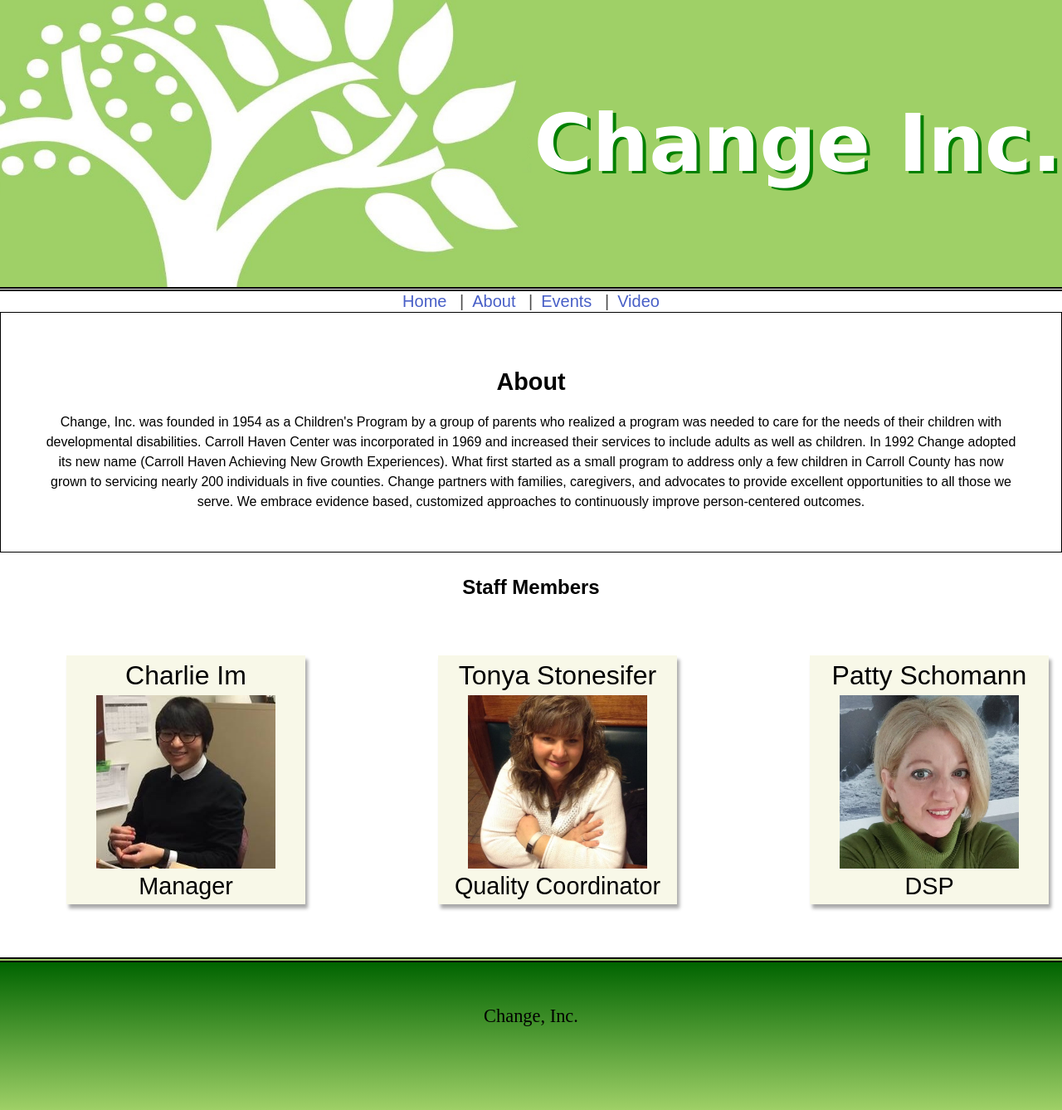
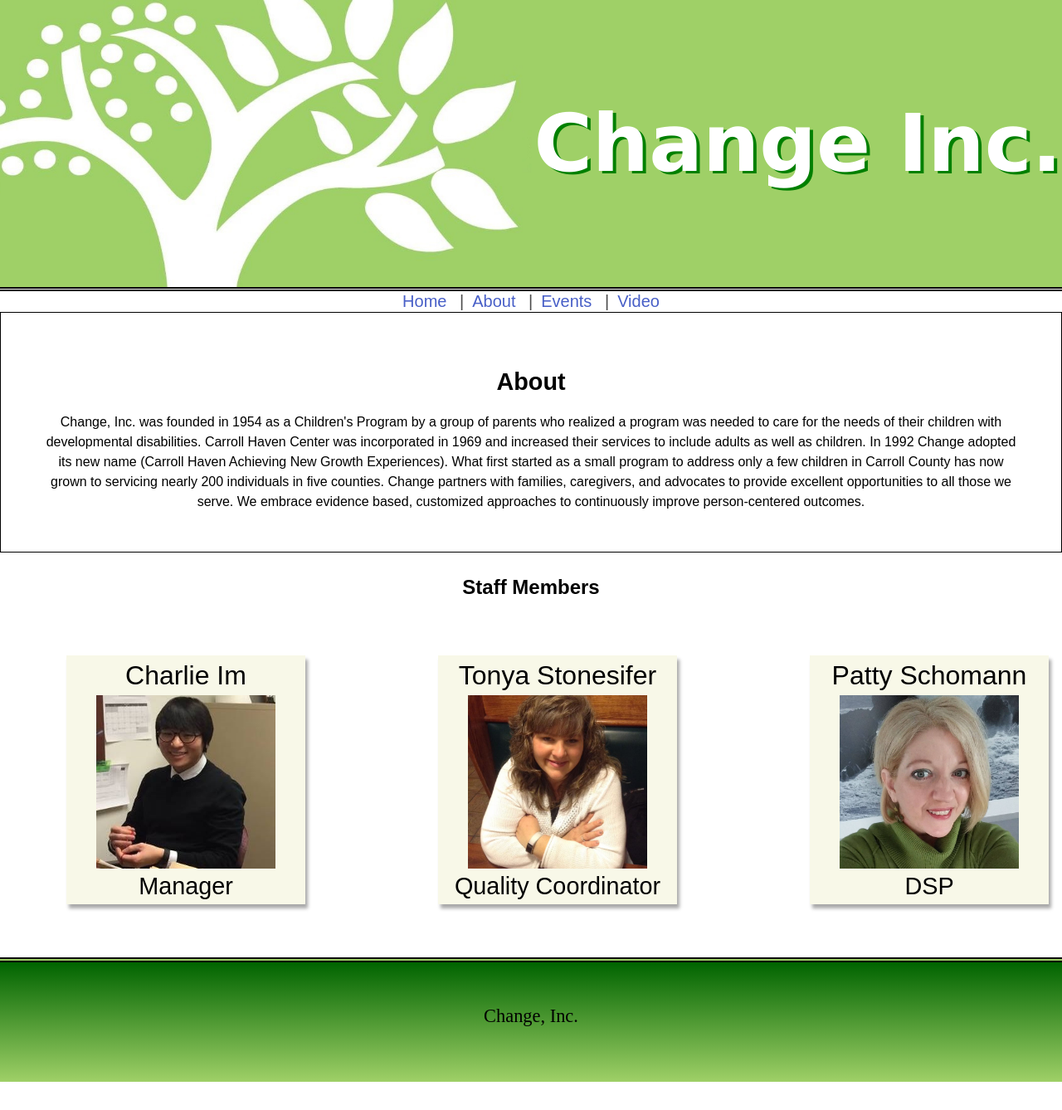
Before and after one commit to Lucariofan843/my-project, a React (Create React App) app: page /About in a window 1280 px wide. Shown: the whole page at 83% size. After the commit the page ends 1304 px from the top, so only its background shows below. Built offline with nearby package versions, Linux system fonts and the light colour scheme.

Commit message:
Part IV Finished Commit

```diff
--- a/src/App.css
+++ b/src/App.css
@@ -77,6 +77,7 @@
 .footer {
     background: linear-gradient(to bottom, darkgreen, rgba(159, 208, 103, 1));
     border-top: double black 6px;
+    height: 100px;
 }
 
 .Welcome {
@@ -413,7 +414,7 @@ display: flex;
 }
 
 .box {
-    border: solid 1px red;
     width: 600px;
     align-self: center;
+    border: solid 2px darkgreen;
 }
```
